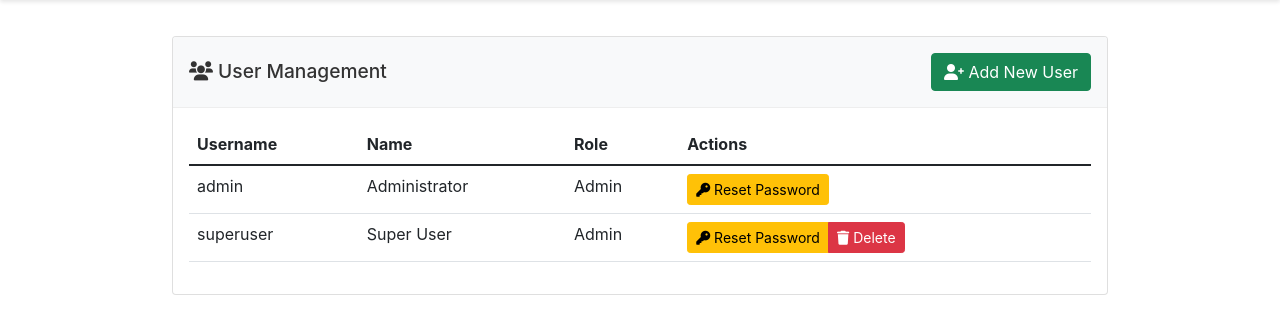
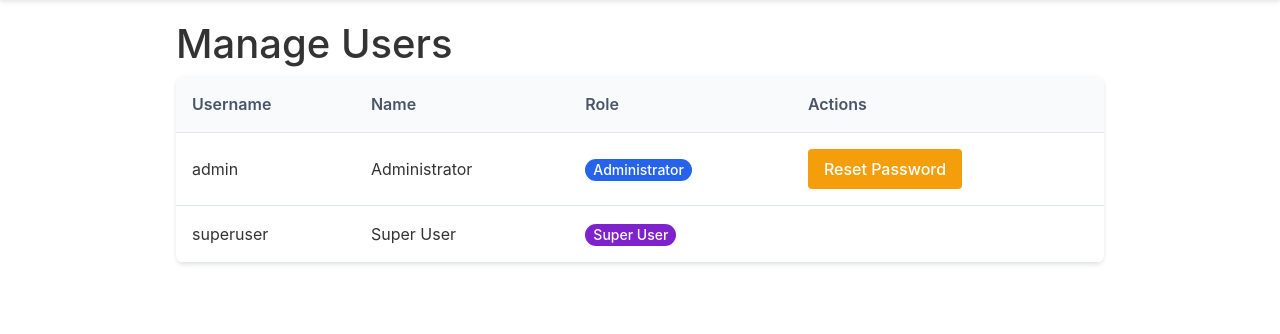
Before and after one commit to nonsonwune/sgk_export, a Flask app: page /admin/users in a window 1280 px wide. Shown: the part 82-416 px from the top of the page. Run offline with Flask 3, Linux system fonts and the light colour scheme; a user stored in the database is signed in; data comes from the database, SQL or seed files in the repository.

Commit message:
feat: update user roles and permissions - Change superuser display to 'Super User' - Prevent admins from modifying superuser accounts - Update error messages and styling

```diff
--- a/app.py
+++ b/app.py
@@ -751,15 +751,21 @@ def manage_users():
 @login_required
 def reset_user_password(user_id):
     if not current_user.is_admin:
-        flash('Access denied', 'danger')
+        flash('Access denied', 'error')
         return redirect(url_for('new_export'))
 
     user = User.query.get_or_404(user_id)
+
+    # Prevent non-superusers from modifying superuser accounts
+    if user.is_superuser and not current_user.is_superuser:
+        flash('Access denied. Only Super Users can modify Super User accounts.', 'error')
+        return redirect(url_for('manage_users'))
+
     new_password = request.form.get('new_password')
 
     # Validate password strength
     if len(new_password) < 8 or not any(c.isalpha() for c in new_password) or not any(c.isdigit() for c in new_password):
-        flash('Password must be at least 8 characters long and contain both letters and numbers', 'danger')
+        flash('Password must be at least 8 characters long and contain both letters and numbers', 'error')
         return redirect(url_for('manage_users'))
 
     user.set_password(new_password)
@@ -771,19 +777,24 @@ def reset_user_password(user_id):
 @login_required
 def delete_user(user_id):
     if not current_user.is_admin:
-        flash('Access denied', 'danger')
+        flash('Access denied', 'error')
         return redirect(url_for('new_export'))
 
     user = User.query.get_or_404(user_id)
 
+    # Prevent non-superusers from deleting superuser accounts
+    if user.is_superuser and not current_user.is_superuser:
+        flash('Access denied. Only Super Users can delete Super User accounts.', 'error')
+        return redirect(url_for('manage_users'))
+
     # Prevent deleting the last admin
     if user.is_admin and User.query.filter_by(is_admin=True).count() <= 1:
-        flash('Cannot delete the last admin user', 'danger')
+        flash('Cannot delete the last administrator', 'error')
         return redirect(url_for('manage_users'))
 
     # Prevent self-deletion
     if user.id == current_user.id:
-        flash('Cannot delete your own account', 'danger')
+        flash('Cannot delete your own account', 'error')
         return redirect(url_for('manage_users'))
 
     username = user.username
--- a/templates/manage_users.html
+++ b/templates/manage_users.html
@@ -1,27 +1,13 @@
 {% extends "base.html" %}
 
-{% block title %}User Management - SGK Global Shipping{% endblock %}
+{% block title %}Manage Users - SGK Global Shipping{% endblock %}
 
 {% block content %}
-<div class="container mt-5">
-    <div class="card">
-        <div class="card-header d-flex justify-content-between align-items-center">
-            <h2><i class="fas fa-users"></i> User Management</h2>
-            <a href="{{ url_for('create_user') }}" class="btn btn-success">
-                <i class="fas fa-user-plus"></i> Add New User
-            </a>
-        </div>
-        <div class="card-body">
-            {% with messages = get_flashed_messages(with_categories=true) %}
-                {% if messages %}
-                    {% for category, message in messages %}
-                        <div class="alert alert-{{ category }}">{{ message }}</div>
-                    {% endfor %}
-                {% endif %}
-            {% endwith %}
+<div class="container">
+    <h1>Manage Users</h1>
 
-            <div class="table-responsive">
-                <table class="table table-hover">
+    <div class="table-container">
+        <table>
             <thead>
                 <tr>
                     <th>Username</th>
@@ -35,20 +21,24 @@
                 <tr>
                     <td>{{ user.username }}</td>
                     <td>{{ user.name }}</td>
-                            <td>{{ "Admin" if user.is_admin else "User" }}</td>
                     <td>
-                                <div class="btn-group" role="group">
-                                    <button type="button" class="btn btn-sm btn-warning"
-                                            onclick="resetPassword('{{ user.id }}')">
-                                        <i class="fas fa-key"></i> Reset Password
-                                    </button>
-                                    {% if not user.is_admin or current_user.id != user.id %}
-                                    <button type="button" class="btn btn-sm btn-danger"
-                                            onclick="deleteUser('{{ user.id }}', '{{ user.username }}')">
-                                        <i class="fas fa-trash"></i> Delete
-                                    </button>
+                        {% if user.is_superuser %}
+                        <span class="badge superuser">Super User</span>
+                        {% elif user.is_admin %}
+                        <span class="badge admin">Administrator</span>
+                        {% else %}
+                        <span class="badge user">User</span>
                         {% endif %}
-                                </div>
+                    </td>
+                    <td class="actions">
+                        {% if not user.is_superuser or current_user.is_superuser %}
+                            <button class="action-button warning" onclick="showResetPasswordForm('{{ user.id }}', '{{ user.username }}')">Reset Password</button>
+                            {% if user.id != current_user.id %}
+                                <form method="POST" action="{{ url_for('delete_user', user_id=user.id) }}" style="display: inline;">
+                                    <button type="submit" class="action-button danger" onclick="return confirm('Are you sure you want to delete this user? This action cannot be undone.')">Delete</button>
+                                </form>
+                            {% endif %}
+                        {% endif %}
                     </td>
                 </tr>
                 {% endfor %}
@@ -56,76 +46,201 @@
         </table>
     </div>
 </div>
-    </div>
-</div>
 
 <!-- Reset Password Modal -->
-<div class="modal fade" id="resetPasswordModal" tabindex="-1">
-    <div class="modal-dialog">
+<div id="resetPasswordModal" class="modal">
     <div class="modal-content">
-            <div class="modal-header">
-                <h5 class="modal-title">Reset User Password</h5>
-                <button type="button" class="btn-close" data-bs-dismiss="modal"></button>
+        <h2>Reset Password</h2>
+        <p>Reset password for: <span id="resetUsername"></span></p>
+        <form id="resetPasswordForm" method="POST">
+            <div class="form-group">
+                <label for="new_password">New Password</label>
+                <input type="password" id="new_password" name="new_password" required>
             </div>
-            <form id="resetPasswordForm" method="POST">
-                <div class="modal-body">
-                    <p>Enter new password for the user:</p>
-                    <div class="form-group">
-                        <input type="password" class="form-control" name="new_password" required
-                               pattern="^(?=.*[A-Za-z])(?=.*\d)[A-Za-z\d]{8,}$">
-                        <div class="form-text">
-                            Password must be at least 8 characters long and contain both letters and numbers
-                        </div>
-                    </div>
-                </div>
-                <div class="modal-footer">
-                    <button type="button" class="btn btn-secondary" data-bs-dismiss="modal">Cancel</button>
+            <div class="form-actions">
                 <button type="submit" class="btn btn-primary">Reset Password</button>
+                <button type="button" class="btn btn-secondary" onclick="hideResetPasswordForm()">Cancel</button>
             </div>
         </form>
     </div>
 </div>
-</div>
 
-<!-- Delete User Modal -->
-<div class="modal fade" id="deleteUserModal" tabindex="-1">
-    <div class="modal-dialog">
-        <div class="modal-content">
-            <div class="modal-header">
-                <h5 class="modal-title">Delete User</h5>
-                <button type="button" class="btn-close" data-bs-dismiss="modal"></button>
-            </div>
-            <div class="modal-body">
-                <p>Are you sure you want to delete user <span id="deleteUsername"></span>?</p>
-                <p class="text-danger">This action cannot be undone.</p>
-            </div>
-            <div class="modal-footer">
-                <button type="button" class="btn btn-secondary" data-bs-dismiss="modal">Cancel</button>
-                <form id="deleteUserForm" method="POST" style="display: inline;">
-                    <button type="submit" class="btn btn-danger">Delete User</button>
-                </form>
-            </div>
-        </div>
-    </div>
-</div>
-{% endblock %}
-
-{% block scripts %}
-<script>
-function resetPassword(userId) {
-    const modal = new bootstrap.Modal(document.getElementById('resetPasswordModal'));
-    const form = document.getElementById('resetPasswordForm');
-    form.action = `/admin/reset-password/${userId}`;
-    modal.show();
+<style>
+.container {
+    max-width: 1200px;
+    margin: 2rem auto;
+    padding: 0 1rem;
 }
 
-function deleteUser(userId, username) {
-    const modal = new bootstrap.Modal(document.getElementById('deleteUserModal'));
-    const form = document.getElementById('deleteUserForm');
-    const usernameSpan = document.getElementById('deleteUsername');
-    form.action = `/admin/delete-user/${userId}`;
-    usernameSpan.textContent = username;
-    modal.show();
+.table-container {
+    background: white;
+    border-radius: 8px;
+    box-shadow: 0 2px 4px rgba(0,0,0,0.1);
+    overflow-x: auto;
+}
+
+table {
+    width: 100%;
+    border-collapse: collapse;
+}
+
+th, td {
+    padding: 1rem;
+    text-align: left;
+    border-bottom: 1px solid #e2e8f0;
+}
+
+th {
+    background-color: #f8fafc;
+    font-weight: 600;
+    color: #4a5568;
+}
+
+.actions {
+    white-space: nowrap;
+}
+
+.badge {
+    display: inline-block;
+    padding: 0.25rem 0.5rem;
+    border-radius: 9999px;
+    font-size: 0.875rem;
+    font-weight: 500;
+}
+
+.badge.superuser {
+    background-color: #7e22ce;
+    color: white;
+}
+
+.badge.admin {
+    background-color: #2563eb;
+    color: white;
+}
+
+.badge.user {
+    background-color: #6b7280;
+    color: white;
+}
+
+.modal {
+    display: none;
+    position: fixed;
+    top: 0;
+    left: 0;
+    width: 100%;
+    height: 100%;
+    background-color: rgba(0,0,0,0.5);
+    z-index: 1000;
+}
+
+.modal-content {
+    background: white;
+    margin: 10% auto;
+    padding: 2rem;
+    border-radius: 8px;
+    max-width: 500px;
+    position: relative;
+}
+
+.form-group {
+    margin-bottom: 1rem;
+}
+
+.form-group label {
+    display: block;
+    margin-bottom: 0.5rem;
+    color: #4a5568;
+    font-weight: 500;
+}
+
+.form-group input {
+    width: 100%;
+    padding: 0.5rem;
+    border: 1px solid #e2e8f0;
+    border-radius: 4px;
+    font-size: 1rem;
+}
+
+.form-actions {
+    display: flex;
+    gap: 1rem;
+    justify-content: flex-end;
+    margin-top: 2rem;
+}
+
+.btn {
+    padding: 0.5rem 1rem;
+    border-radius: 4px;
+    font-weight: 500;
+    cursor: pointer;
+    border: none;
+}
+
+.btn-primary {
+    background-color: #4169E1;
+    color: white;
+}
+
+.btn-primary:hover {
+    background-color: #3154b4;
+}
+
+.btn-secondary {
+    background-color: #718096;
+    color: white;
+}
+
+.btn-secondary:hover {
+    background-color: #4a5568;
+}
+
+.action-button {
+    display: inline-block;
+    padding: 0.5rem 1rem;
+    border-radius: 4px;
+    text-decoration: none;
+    font-weight: 500;
+    margin-right: 0.5rem;
+    border: none;
+    cursor: pointer;
+}
+
+.action-button.warning {
+    background-color: #f59e0b;
+    color: white;
+}
+
+.action-button.warning:hover {
+    background-color: #d97706;
+}
+
+.action-button.danger {
+    background-color: #dc2626;
+    color: white;
+}
+
+.action-button.danger:hover {
+    background-color: #b91c1c;
+}
+</style>
+
+<script>
+function showResetPasswordForm(userId, username) {
+    document.getElementById('resetPasswordModal').style.display = 'block';
+    document.getElementById('resetUsername').textContent = username;
+    document.getElementById('resetPasswordForm').action = "{{ url_for('reset_user_password', user_id=0) }}".replace('0', userId);
+}
+
+function hideResetPasswordForm() {
+    document.getElementById('resetPasswordModal').style.display = 'none';
+}
+
+// Close modal when clicking outside
+window.onclick = function(event) {
+    if (event.target.className === 'modal') {
+        event.target.style.display = 'none';
+    }
 }
 </script>
 {% endblock %}
```
Lines whose indentation alone changed are shown as unchanged.
